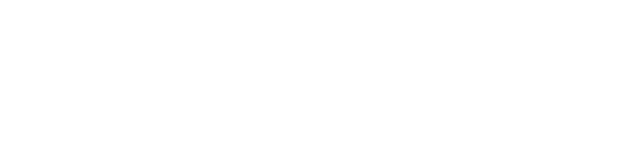
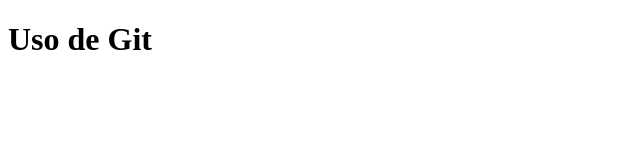
Before and after one commit to MaverickLJ/ejemploGit, a plain HTML site: page index.html in a window 1280 px wide. Shown: the whole page, without its empty margins (0-640 px from the left). Drawn offline with Linux system fonts and the light colour scheme.

Commit message:
Cambio inicial

```diff
--- a/index.html
+++ b/index.html
@@ -7,6 +7,7 @@
     <title>Document</title>
 </head>
 <body>
+    <h1>Uso de Git</h1>
 
 </body>
 </html>
```
